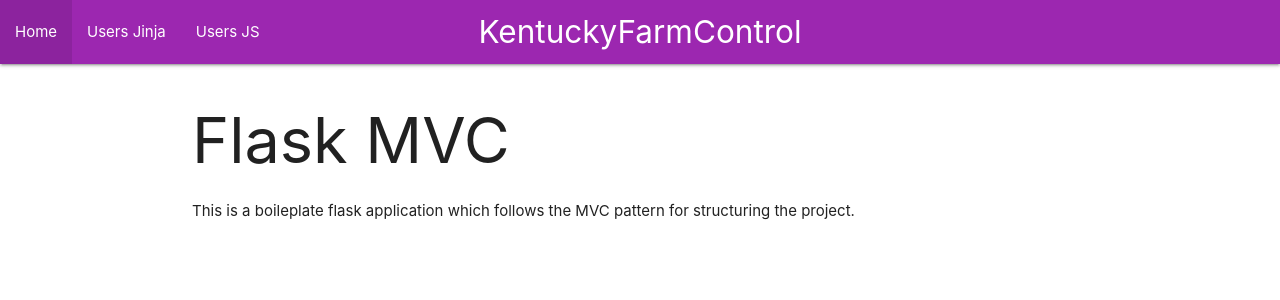
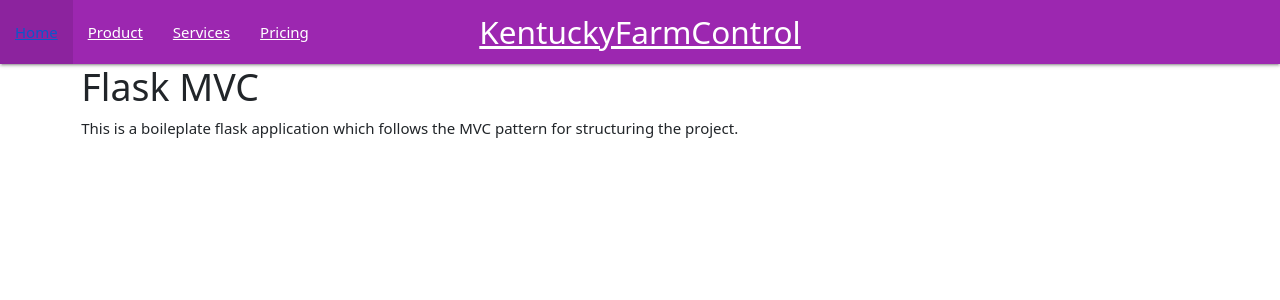
Before and after one commit to zanedotmp4/earthwormindustries, a Flask app: page / in a window 1280 px wide. Shown: the top 300 px of the page. Run offline with Flask 2, Linux system fonts and the light colour scheme.

Commit message:
Update layout.html

```diff
--- a/App/templates/layout.html
+++ b/App/templates/layout.html
@@ -1,5 +1,5 @@
 <!doctype html>
-<html>
+<html lang="en">
   <head>
 
     <link rel="stylesheet" href="{{ url_for('static', filename='style.css') }}">
@@ -11,6 +11,7 @@
     <meta name="viewport" content="width=device-width, initial-scale=1.0"/>
     <title>{% block title %}{% endblock %}</title>
 
+    <link href="https://cdn.jsdelivr.net/npm/bootstrap@5.1.3/dist/css/bootstrap.min.css" rel="stylesheet" integrity="sha384-1BmE4kWBq78iYhFldvKuhfTAU6auU8tT94WrHftjDbrCEXSU1oBoqyl2QvZ6jIW3" crossorigin="anonymous">
   </head>
   <body>
     <nav class="purple">
@@ -19,8 +20,9 @@
         <div class="nav-wrapper">
             <ul id="nav-mobile" class="left">
                 <li><a href="/">Home</a></li>
-                <li><a href="/users">Users Jinja</a></li>
-                <li><a href="/static/users">Users JS</a></li>
+                <li><a href="#product">Product</a></li>
+                <li><a href="#services">Services</a></li>
+                <li><a href="#pricing">Pricing</a></li>
             </ul>
         </div>
       </div>
@@ -42,6 +44,6 @@
 
     <div class="container" id="content">{% block content %}{% endblock %}</div>
 
-    <script src="https://cdnjs.cloudflare.com/ajax/libs/materialize/1.0.0/js/materialize.min.js"></script>
+    <script src="https://cdn.jsdelivr.net/npm/bootstrap@5.1.3/dist/js/bootstrap.bundle.min.js" integrity="sha384-ka7Sk0Gln4gmtz2MlQnikT1wXgYsOg+OMhuP+IlRH9sENBO0LRn5q+8nbTov4+1p" crossorigin="anonymous"></script>
   </body>
 </html>
```
